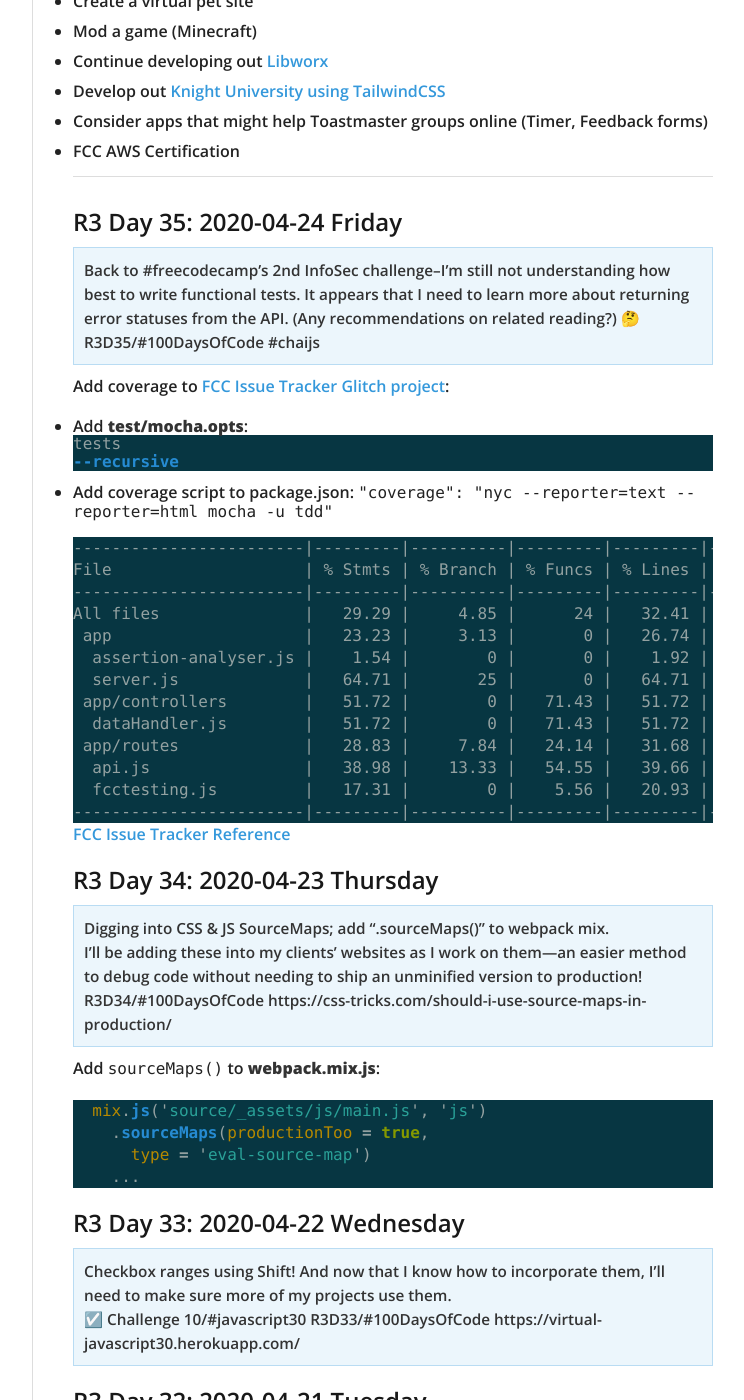
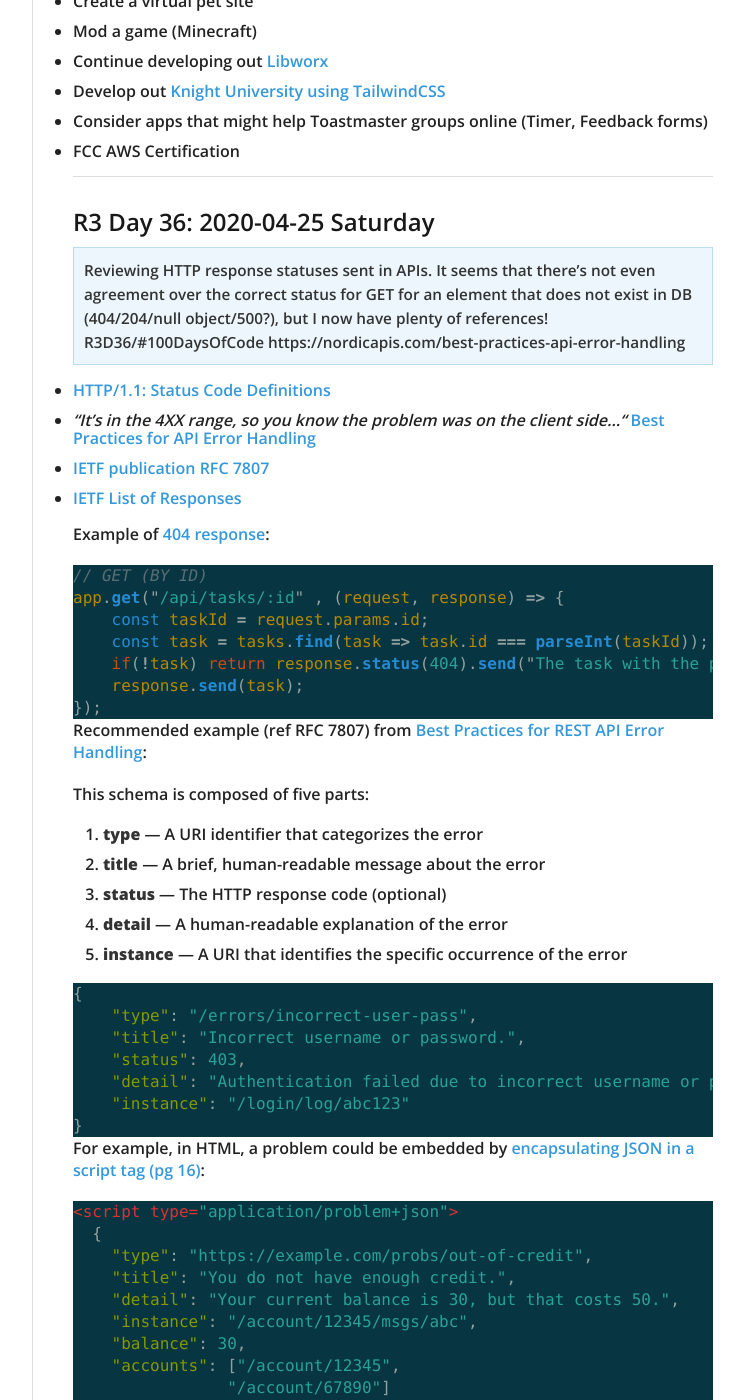
Before and after one commit to virtual/100daysofcode, a Jekyll site: the page built from index.md, in a window 1280 px wide and 1400 px high, scrolled down 1434 px. Shown: the whole window, without its empty margins (378-1122 px from the left). Built offline with Jekyll 4.4.1, drawn with Linux system fonts in a browser that asks for light colours; nearby versions of some CDN libraries; our own code applies the rules of GitHub Pages for plain Markdown files; some of the changed text lies outside the part shown.

Commit message:
add api response status references

````diff
--- a/index.md
+++ b/index.md
@@ -64,6 +64,99 @@
 
 ----------
 
+## R3 Day 36: 2020-04-25 Saturday
+
+> Reviewing HTTP response statuses sent in APIs. It seems that there's not even agreement over the correct status for GET for an element that does not exist in DB (404/204/null object/500?), but I now have plenty of references! R3D36/#100DaysOfCode
+https://nordicapis.com/best-practices-api-error-handling
+
+- [HTTP/1.1: Status Code Definitions](https://www.w3.org/Protocols/rfc2616/rfc2616-sec10.html)
+- _"It’s in the 4XX range, so you know the problem was on the client side..."_ [Best Practices for API Error Handling](https://nordicapis.com/best-practices-api-error-handling/)
+- [IETF publication RFC 7807](https://tools.ietf.org/html/rfc7807)
+- [IETF List of Responses](https://tools.ietf.org/html/rfc7231#section-6.3.5)
+
+Example of [404 response](https://gitlab.com/pragmaticreviews/node-mocha-chai/-/blob/master/index.js):
+```js
+// GET (BY ID)
+app.get("/api/tasks/:id" , (request, response) => {
+    const taskId = request.params.id;
+    const task = tasks.find(task => task.id === parseInt(taskId));
+    if(!task) return response.status(404).send("The task with the provided ID does not exist.");
+    response.send(task);
+});
+```
+
+Recommended example (ref RFC 7807) from [Best Practices for REST API Error Handling](https://www.baeldung.com/rest-api-error-handling-best-practices):
+
+This schema is composed of five parts:
+
+1. __type__ — A URI identifier that categorizes the error
+1. __title__ — A brief, human-readable message about the error
+1. __status__ — The HTTP response code (optional)
+1. __detail__ — A human-readable explanation of the error
+1. __instance__ — A URI that identifies the specific occurrence of the error
+
+```json
+{
+    "type": "/errors/incorrect-user-pass",
+    "title": "Incorrect username or password.",
+    "status": 403,
+    "detail": "Authentication failed due to incorrect username or password.",
+    "instance": "/login/log/abc123"
+}
+```
+
+For example, in HTML, a problem could be embedded by [encapsulating JSON in a script tag (pg 16)](https://tools.ietf.org/html/rfc7807):
+```json
+<script type="application/problem+json">
+  {
+    "type": "https://example.com/probs/out-of-credit",
+    "title": "You do not have enough credit.",
+    "detail": "Your current balance is 30, but that costs 50.",
+    "instance": "/account/12345/msgs/abc",
+    "balance": 30,
+    "accounts": ["/account/12345",
+                "/account/67890"]
+  }
+</script>
+```
+
+Example from [twitter API](https://api.twitter.com/1.1/statuses/mentions_timeline.json):
+
+```json
+{
+  "errors":[{
+    "message":"Sorry, that page does not exist",
+    "code":34
+  }
+]}
+```
+
+Example from facebook API:
+```json
+{
+   "error": {
+      "message": "An active access token must be used to query information about the current user.",
+      "type": "OAuthException",
+      "code": 2500,
+      "fbtrace_id": "A6S6sVDcfVJd7p7vcOABR0d"
+   }
+}
+```
+
+Example from Twilio API:
+```json
+{
+  "code": 21211,
+  "message": "The 'To' number 5551234567 is not a valid phone number.",
+  "more_info": "https://www.twilio.com/docs/errors/21211",
+  "status": 400
+}
+```
+
+### Questions
+
+- What is the proper REST response code for a valid request but an empty data? 204, 404? empty object?
+
 ## R3 Day 35: 2020-04-24 Friday
 
 > Back to #freecodecamp's 2nd InfoSec challenge--I'm still not understanding how best to write functional tests. It appears that I need to learn more about returning error statuses from the API. (Any recommendations on related reading?) 🤔 R3D35/#100DaysOfCode #chaijs
````
